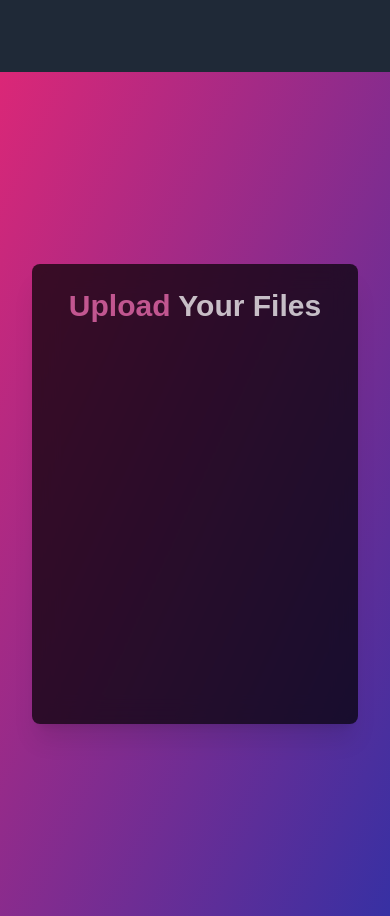
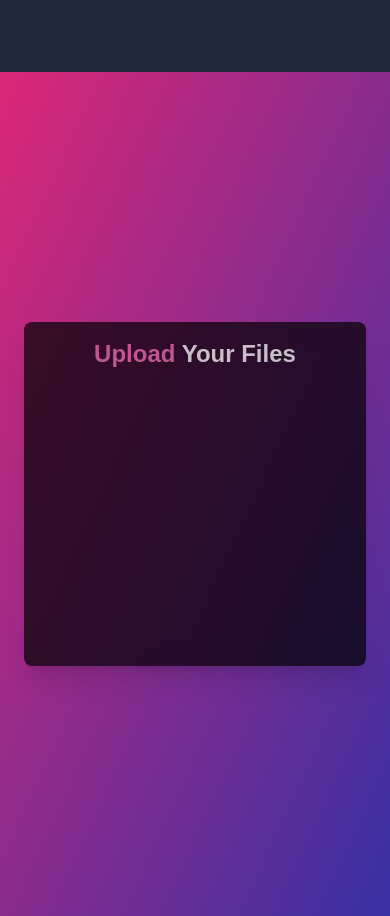
Before and after one commit to NafisRayan/PortalUp, a React (Create React App) app in the folder Frontend/: page /upload in a window 390 px wide. Built offline with nearby package versions, Linux system fonts and the light colour scheme.

Commit message:
`Refactor FileUpload component and Upload page with minor styling adjustments`

```diff
--- a/Frontend/src/components/FileUpload.js
+++ b/Frontend/src/components/FileUpload.js
@@ -84,17 +84,17 @@ const FileUpload = () => {
 
   return (
     <motion.div
-      className="p-6 md:p-10 bg-black bg-opacity-50 rounded-xl shadow-lg text-center text-white backdrop-blur-md"
+      className="p-4 sm:p-6 md:p-8 lg:p-10 bg-black bg-opacity-50 rounded-xl shadow-lg text-center text-white backdrop-blur-md"
       initial={{ opacity: 0, scale: 0.8 }}
       animate={{ opacity: 1, scale: 1 }}
       transition={{ duration: 0.5 }}
     >
-      <h2 className="text-2xl md:text-3xl font-bold mb-4 md:mb-6 animate-pulse">
+      <h2 className="text-xl sm:text-2xl md:text-3xl font-bold mb-3 sm:mb-4 md:mb-6 animate-pulse">
         <span className="text-pink-400">Drop</span> or <span className="text-green-400">Upload</span>
       </h2>
       <motion.label
         htmlFor="fileInput"
-        className="border-4 border-dashed border-blue-400 rounded-lg p-8 md:p-16 mb-4 md:mb-6 cursor-pointer block transition duration-300 hover:bg-blue-500 hover:bg-opacity-20"
+        className="border-4 border-dashed border-blue-400 rounded-lg p-6 sm:p-8 md:p-12 lg:p-16 mb-3 sm:mb-4 md:mb-6 cursor-pointer block transition duration-300 hover:bg-blue-500 hover:bg-opacity-20"
         onDragOver={(e) => e.preventDefault()}
         onDrop={handleDrop}
         ref={dropRef}
@@ -117,13 +117,13 @@ const FileUpload = () => {
             initial={{ opacity: 0 }}
             animate={{ opacity: 1 }}
           >
-            <svg className="w-12 h-12 md:w-16 md:h-16 mx-auto text-blue-300" fill="none" stroke="currentColor" viewBox="0 0 24 24" xmlns="http://www.w3.org/2000/svg">
+            <svg className="w-10 h-10 sm:w-12 sm:h-12 md:w-14 md:h-14 mx-auto text-blue-300" fill="none" stroke="currentColor" viewBox="0 0 24 24" xmlns="http://www.w3.org/2000/svg">
               <path strokeLinecap="round" strokeLinejoin="round" strokeWidth="2" d="M4 16v1a3 3 0 003 3h10a3 3 0 003-3v-1m-4-8l-4-4m0 0L8 8m4-4v12"></path>
             </svg>
-            <p className="mt-4 text-base md:text-lg text-blue-400">
+            <p className="mt-2 text-sm sm:text-base md:text-lg text-blue-400">
               Drag 'n' drop files here
             </p>
-            <p className="text-xs md:text-sm text-gray-500">Max file size: 5MB</p>
+            <p className="text-xs text-gray-500">Max file size: 5MB</p>
           </motion.div>
         )}
         <input
@@ -142,7 +142,7 @@ const FileUpload = () => {
         <button
           onClick={handleUpload}
           disabled={isUploading}
-          className="bg-gradient-to-r from-purple-500 to-pink-500 hover:from-pink-500 hover:to-purple-500 text-white font-bold py-2 md:py-3 px-6 md:px-8 rounded-full transition duration-300 ease-in-out"
+          className="bg-gradient-to-r from-purple-500 to-pink-500 hover:from-pink-500 hover:to-purple-500 text-white font-bold py-2 sm:py-2.5 md:py-3 px-5 sm:px-6 md:px-8 rounded-full transition duration-300 ease-in-out"
         >
           {isUploading ? <svg className="animate-spin h-5 w-5 mr-3" viewBox="0 0 24 24" /> : 'Upload File'}
         </button>
--- a/Frontend/src/pages/Upload.js
+++ b/Frontend/src/pages/Upload.js
@@ -3,9 +3,9 @@ import FileUpload from "../components/FileUpload";
 
 const Upload = () => {
   return (
-    <div className="h-screen bg-gradient-to-br from-pink-600 to-indigo-800 flex justify-center items-center p-4 md:p-8">
-    <div className="bg-black bg-opacity-70 rounded-lg shadow-xl p-6 md:p-12 m-4 w-full backdrop-blur-md animate-zoom-in">
-        <h1 className="text-white font-bold text-3xl md:text-4xl text-center mb-6 md:mb-8 animate-pulse">
+    <div className="min-h-screen bg-gradient-to-br from-pink-600 to-indigo-800 flex justify-center items-center p-4 sm:p-6 md:p-8 lg:p-10 xl:p-12">
+      <div className="bg-black bg-opacity-70 rounded-lg shadow-xl p-4 sm:p-6 md:p-8 lg:p-10 xl:p-12 m-2 sm:m-4 w-full  backdrop-blur-md animate-zoom-in">
+        <h1 className="text-white font-bold text-2xl sm:text-3xl md:text-4xl lg:text-5xl text-center mb-4 sm:mb-6 md:mb-8 lg:mb-10 animate-pulse">
           <span className="text-pink-400">Upload</span> Your Files
         </h1>
         <div className="animate-fade-in">
```
